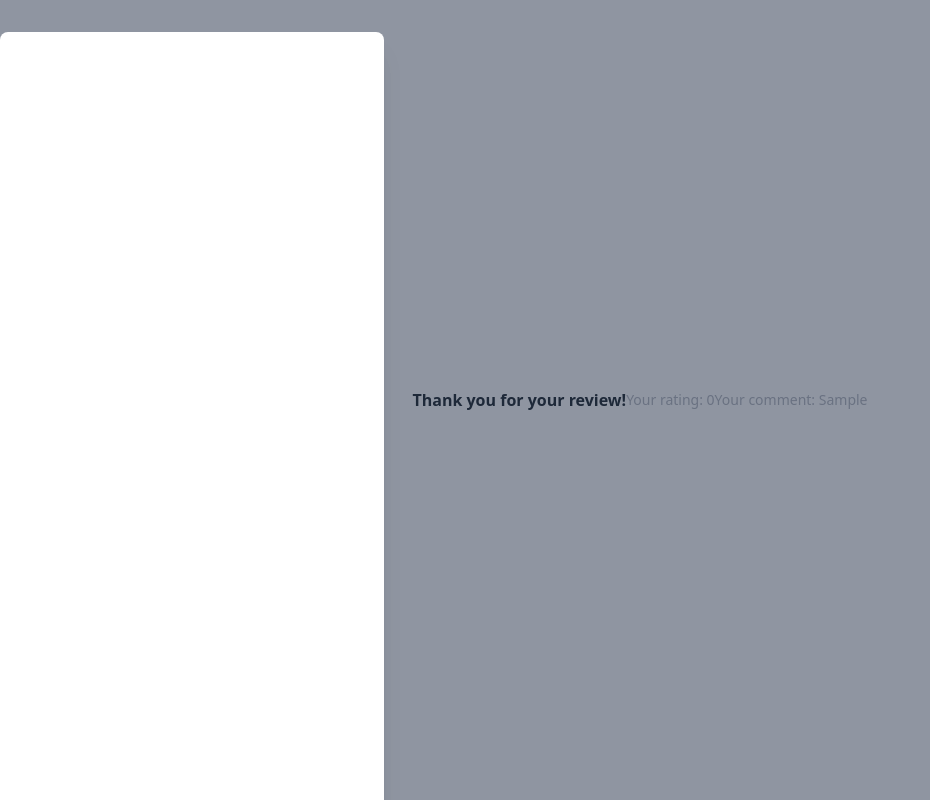
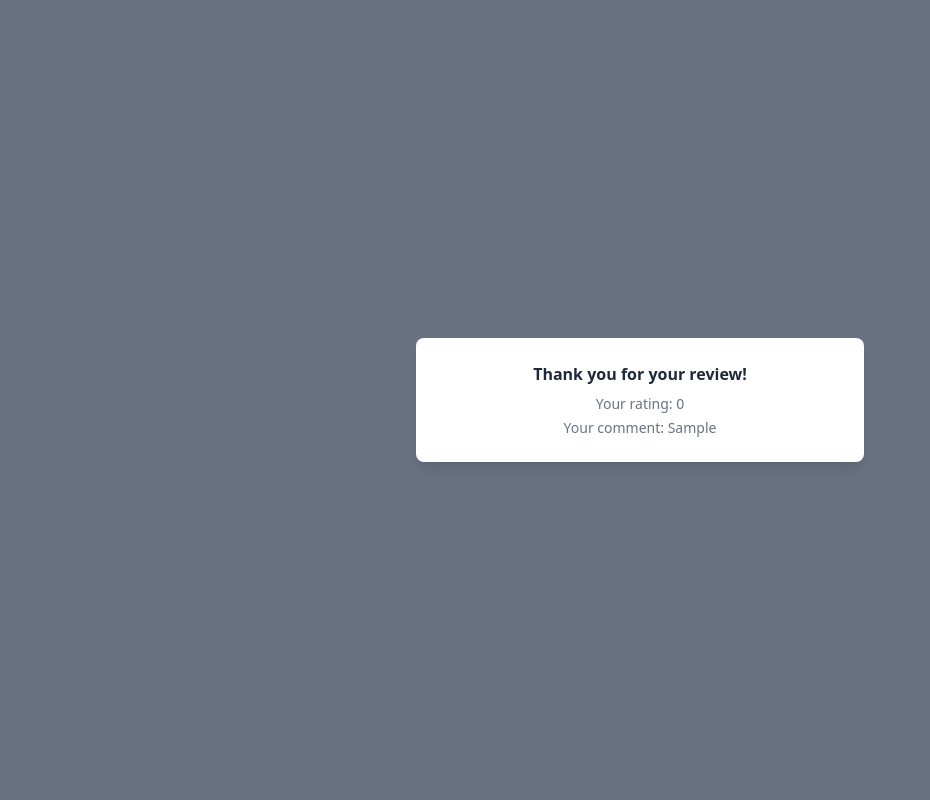
Before and after one commit to marcelas5/ratings_page, a React (Vite) app: page / in a window 1280 px wide. Both pictures are taken after typing "Sample" into the empty fields and a click on the button "Send the review". Shown: the whole page, without its empty margins (0-930 px from the left). Built offline with nearby package versions, Linux system fonts and the light colour scheme.

Commit message:
commiting changes

```diff
--- a/src/App.tsx
+++ b/src/App.tsx
@@ -35,17 +35,13 @@ const handleSubmit = (e: React.FormEvent) => {
 
 if (submitted) {
   return (
-    <div className="fixed inset-0 bg-gray-500/75 transition-opacity data-[closed]:opacity-0 data-[enter]:duration-300 data-[leave]:duration-200 data-[enter]:ease-out data-[leave]:ease-in">
-      <div className="fixed inset-0 z-10 w-screen overflow-y-auto flex min-h-full items-end justify-center p-4 text-center sm:items-center sm:p-0 relative transform overflow-hidden rounded-lg bg-white px-4 pb-4 pt-5 text-left shadow-xl transition-all data-[closed]:translate-y-4 data-[closed]:opacity-0 data-[enter]:duration-300 data-[leave]:duration-200 data-[enter]:ease-out data-[leave]:ease-in sm:my-8 sm:w-full sm:max-w-sm sm:p-6 data-[closed]:sm:translate-y-0 data-[closed]:sm:scale-95">
-        <div className="fixed inset-0 z-10 w-screen overflow-y-auto">
-          <div className="flex min-h-full items-end justify-center p-4 text-center sm:items-center sm:p-0">
-            <h1 className="text-base font-semibold text-gray-800">
-              Thank you for your review!{" "}
-            </h1>
-            <p className="text-sm text-gray-500">Your rating: {rating}</p>
-            <p className="text-sm text-gray-500">Your comment: {comment}</p>
-          </div>
-        </div>
+    <div className="fixed inset-0 flex items-center justify-center bg-gray-500">
+      <div className="bg-white rounded-lg shadow-lg p-6 text-center w-full max-w-md">
+        <h1 className="text-base font-semibold text-gray-800 mb-2">
+          Thank you for your review!
+        </h1>
+        <p className="text-sm text-gray-500 mb-1">Your rating: {rating}</p>
+        <p className="text-sm text-gray-500">Your comment: {comment}</p>
       </div>
     </div>
   );
```
